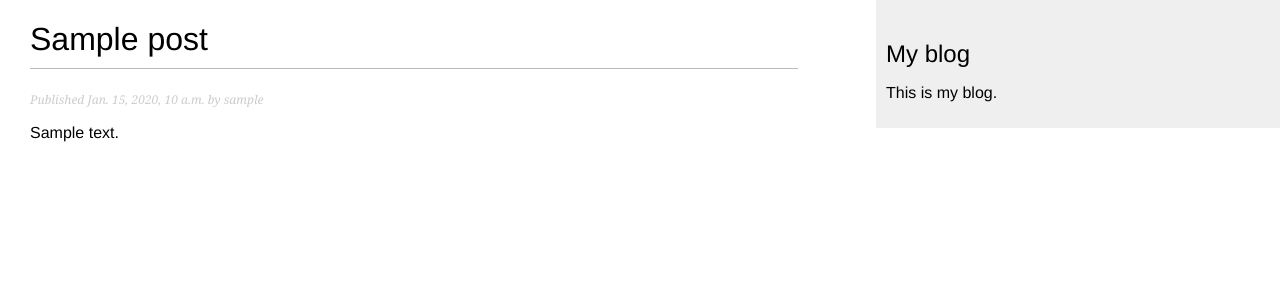
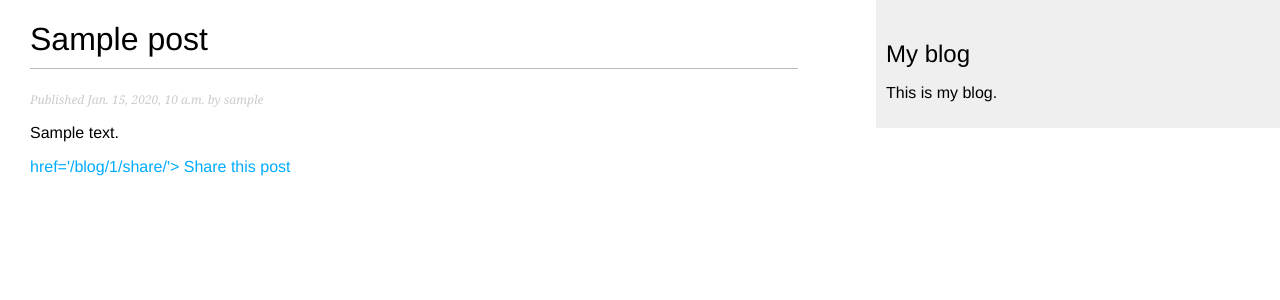
Before and after one commit to SashDu/Blog, a Django app: a page that uses mysite/blog/templates/blog/post/detail.html in a window 1280 px wide. Shown: the top 300 px of the page. Run offline with Django 4.2, Linux system fonts and the light colour scheme; tables that the repository leaves empty hold one stand-in row (values such as "Sample post").

Commit message:
added forms and created to send Email in views

```diff
--- a/mysite/blog/templates/blog/post/detail.html
+++ b/mysite/blog/templates/blog/post/detail.html
@@ -8,4 +8,9 @@
         Published {{ post.publish }} by {{ post.author }}
     </p>
     {{ post.body|linebreaks }}
+    <p>
+        <a> href='{% url 'blog:post_share' post.id %}'>
+            Share this post
+        </a>
+    </p>
 {% endblock %}
--- a/mysite/blog/templates/blog/post/list.html
+++ b/mysite/blog/templates/blog/post/list.html
@@ -15,5 +15,5 @@
         </p>
         {{ post.body|truncatewords:30|linebreaks }}
     {% endfor %}
-    {% include "pagination.html" with page=posts %}
+    {% include "pagination.html" with page=page_obj %}
 {% endblock %}
--- a/mysite/blog/urls.py
+++ b/mysite/blog/urls.py
@@ -5,8 +5,12 @@ from . import views
 app_name = 'blog'
 
 urlpatterns = [
-    path('', views.post_list, name='post_list'),
+    #presentation of the post
+    #path('', views.post_list, name='post_list'),
+    path('', views.PostListView.as_view(), name='post_list'),
     path('<int:year>/<int:month>/<int:day>/<slug:post>',
          views.post_detail,
          name='post_detail'),
+    path('<int:post_id>/share/',
+         views.post_share, name='post_share'),
 ]
--- a/mysite/blog/views.py
+++ b/mysite/blog/views.py
@@ -3,6 +3,8 @@ from django.http import Http404
 from .models import Post
 from django.core.paginator import Paginator, EmptyPage, \
     PageNotAnInteger
+from django. views.generic import ListView
+from .forms import EmailPostForm
 
 
 def post_list(request):
@@ -31,3 +33,42 @@ def post_detail(request, year, month, day, post):
     return render(request,
                   'blog/post/detail.html',
                   {'post': post})
+
+
+class PostListView(ListView):
+    """
+    Alternative view of the list of posts
+    """
+    queryset = Post.published.all()
+    context_object_name = 'posts'
+    paginate_by = 3
+    template_name = 'blog/post/list.html'
+
+
+def post_share(request, post_id):
+    #Extract a post by ID
+    post = get_object_or_404(Post,
+                             id=post_id,
+                             status=Post.Status.PUBLISHED)
+    sent = False
+    if request.method == 'POST':
+        #The form has been submitted for processing
+        form = EmailPostForm(request.POST)
+        if form.is_valid():
+            #The form fields have been successfully validated
+            cd = form.cleaned_data
+            post_url = request.build_absolute_uri(post.get_absolute_url())
+            subject = f"{cd['name']} recommends you read " \
+                      f"{post.title}"
+            message = f"Read {post.title} at {post_url}\n\n" \
+                      f"{cd['name']}\'s comments: {cd['comments']}"
+            send_mail(subject, message, 'BITW120496@gamil.com',
+                      [cd['to']])
+            sent = True
+
+            #... send an email
+    else:
+        form = EmailPostForm()
+    return render(request, 'blog/post/share.html', {'post': post,
+                                                    'form': form,
+                                                    'sent': sent})
```
Also changed, not shown: mysite/blog/forms.py (added, +9 -0 lines), mysite/blog/templates/blog/post/share.html (added, +18 -0 lines), mysite/mysite/settings.py (+8 -0 lines), mysite/blog/migrations/0002_alter_post_slug.py (added).
